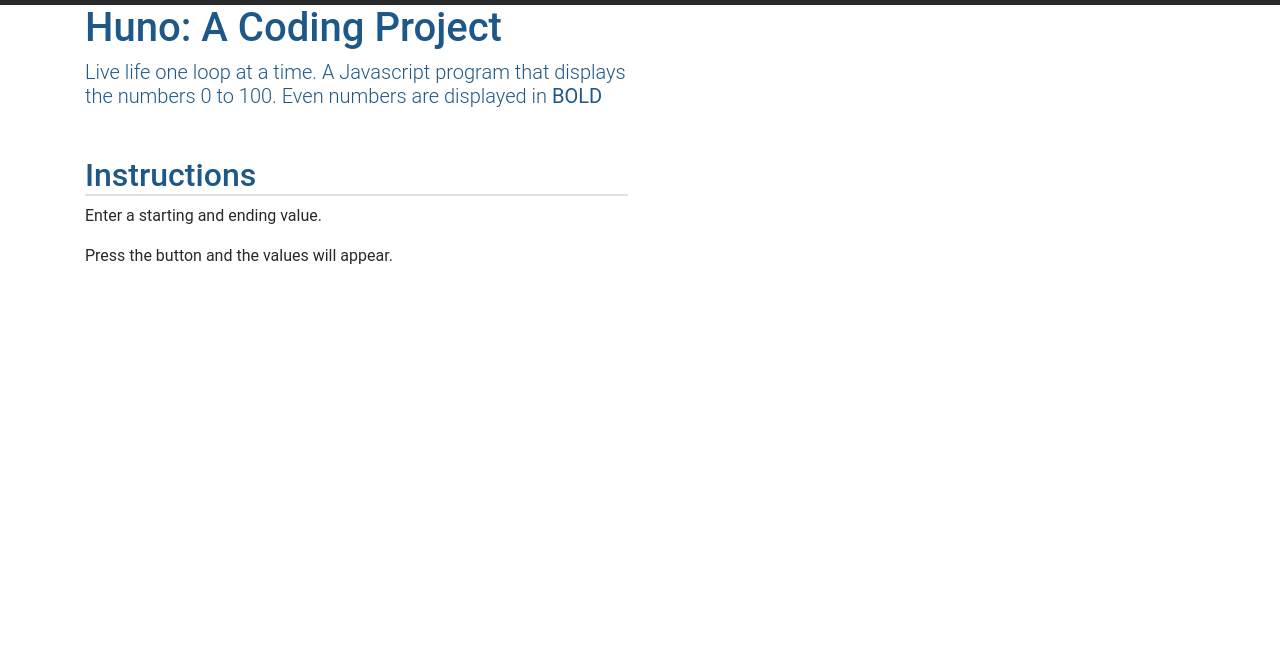
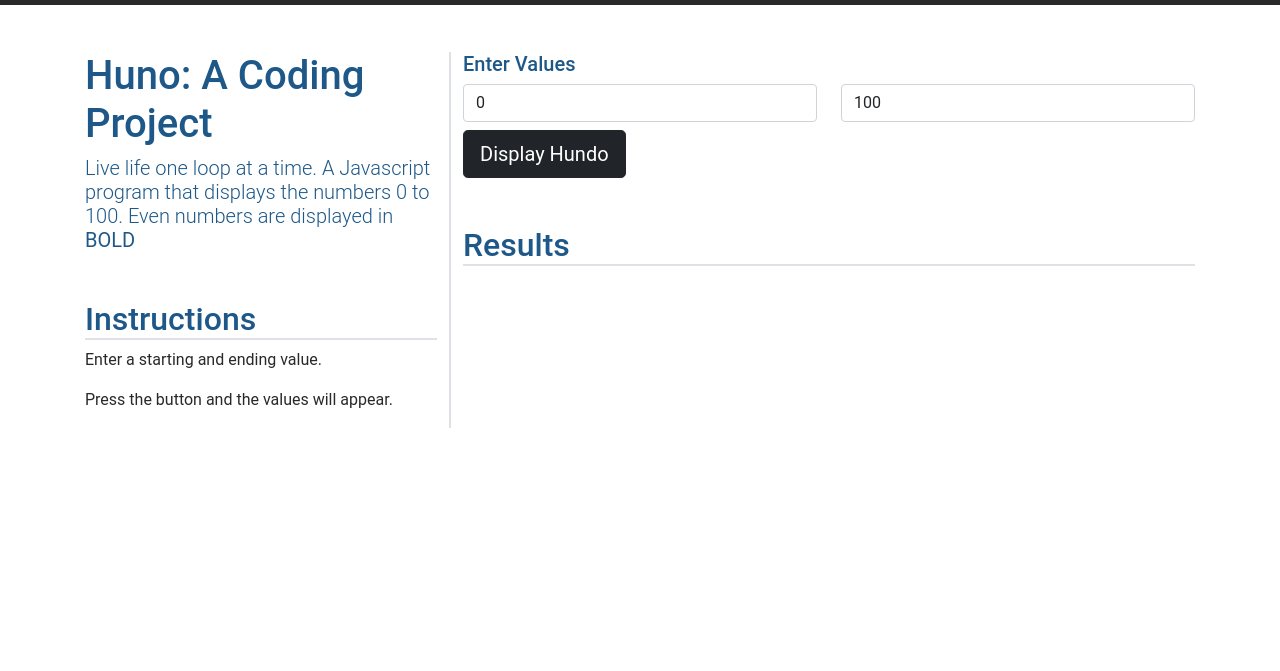
Before and after one commit to TullyEndicott/Hundo, a plain HTML site: page app.html in a window 1280 px wide. Shown: the part 56-727 px from the top of the page. Drawn offline with nearby package versions, Linux system fonts and the light colour scheme; a script that the page names is missing.

Commit message:
Intro Hundo coded app

```diff
--- a/app.html
+++ b/app.html
@@ -60,9 +60,9 @@
 
     <!--***************MAIN Section *************************-->
     <main class="flex-shrink-0"><!--This BS5 needed for sticky footer-->
-        <div class="container">
+        <div class="container mt-5">
             <div class="row row-cols-1 row-cols-lg-2">
-                <div class="col-4">
+                <div class="col col-lg-4 border-end border-2">
                     <h1>Huno: A Coding Project</h1>
                     <h4 class="lead">
                         Live life one loop at a time. A Javascript program that displays the numbers 0 to 100. Even numbers are displayed in <strong>BOLD</strong>
@@ -72,8 +72,29 @@
                     <p>Press the button and the values will appear.</p>
 
                 </div>
-                <div class="col-8">
-
+                <div class="col col-lg-8">
+                    <div>
+                        <h5>Enter Values</h5>
+                        <form action="" class="row gy2 gx3">
+                            <div class="col">
+                                <input id="startValue" type="number" class="form-control" placeholder="Start Value" value=0 aria-label="Start Value">
+                            </div>
+                            <div class="col">
+                                <input id="endValue" type="number" class="form-control" placeholder="End Value" value=100 aria-label="End Value">
+                            </div>
+                            <div class="col-12 d-flex justify-content-start pt-2">
+                                <button id="btnSubmit" type="button" class="btn btn-dark btn-lg">Display Hundo</button>
+                            </div>
+                        </form>
+                        <h2 class="mt-5 border-bottom border-2">Results</h2>
+                        <div class="table-responsive">
+                            <table class="table table-striped table-sm">
+                                <tbody id="results">
+                                    <!--Results go here-->
+                                </tbody>
+                            </table>
+                        </div>
+                    </div>
                 </div>
             </div>
         </div>
@@ -106,6 +127,9 @@
         integrity="sha384-/bQdsTh/da6pkI1MST/rWKFNjaCP5gBSY4sEBT38Q/9RBh9AH40zEOg7Hlq2THRZ" crossorigin="anonymous">
     </script>
     <script src="js/site,js"></script>
+    <script>
+        document.getElementById('btnSubmit').addEventListener('click', getValues)
+    </script>
 </body>
 
 </html>
--- a/css/site.css
+++ b/css/site.css
@@ -77,3 +77,11 @@ code[class*="language-"],
         word-break: break-all;
         word-wrap: break-word;
 }
+
+.odd{
+    font-weight:100;
+}
+.even{
+    font-weight: bold;
+    font-size: large;
+}
```
Also changed, not shown: 1 other file.
